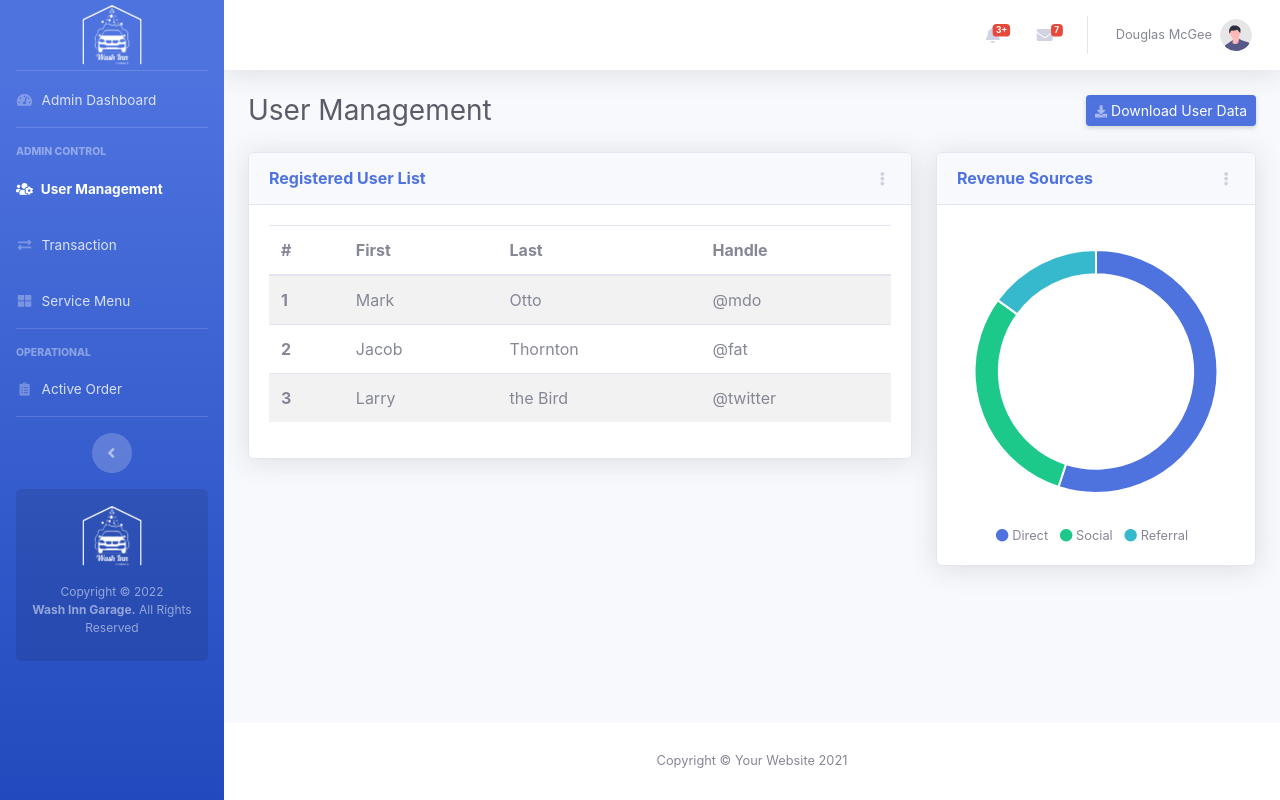
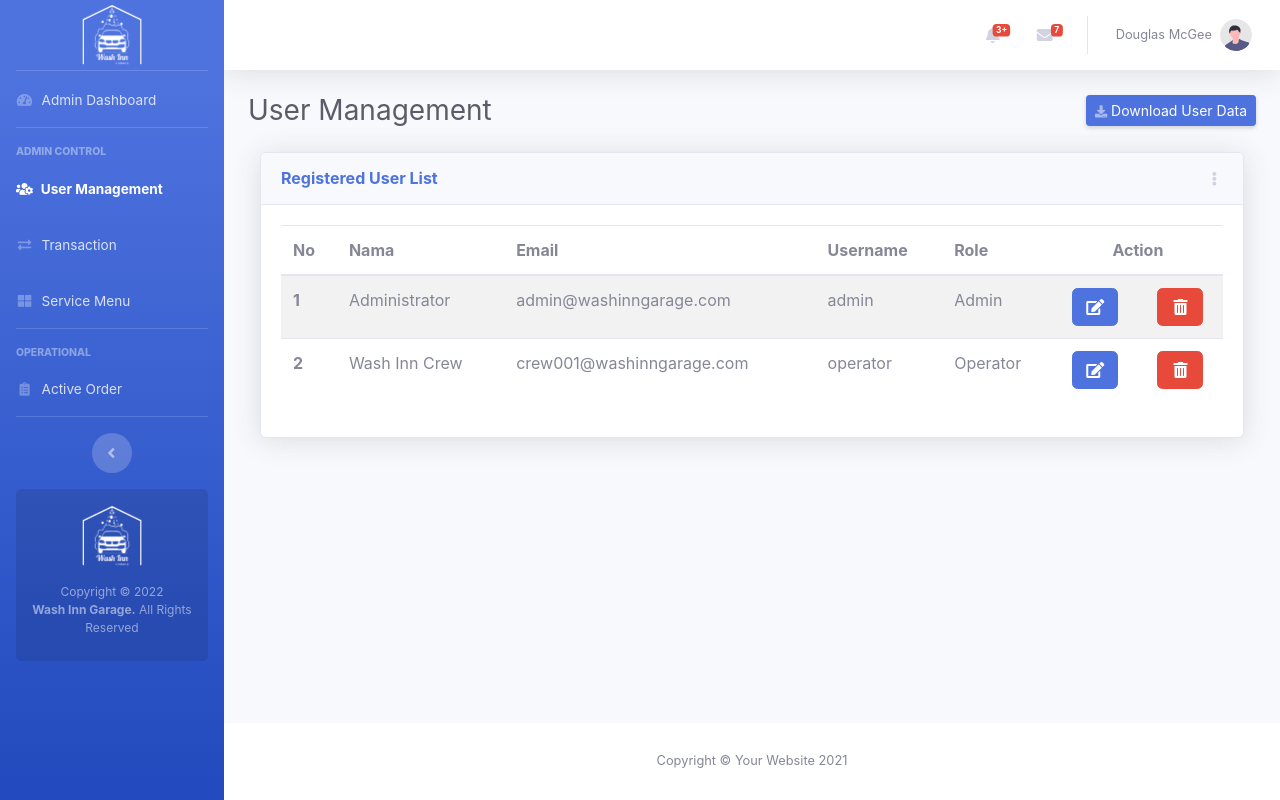
Before and after one commit to vkr16/WashInnGarage, a PHP site: page /admin/manage-user.php in a window 1280 px wide. Run offline with PHP 8.4, Linux system fonts and the light colour scheme; the visitor is signed in with stand-in values (Sample User, id 1); data comes from the database, SQL or seed files in the repository; data that the repository does not hold is empty.

Commit message:
User List View Added
User list view now working, also button delete beside the user detail now open a bs modal to confirm the deletion but it is not delete the user yet, the query not executed yet,

```diff
--- a/admin/admin-only.php
+++ b/admin/admin-only.php
@@ -11,4 +11,6 @@
 	header("Location: ".$home."/login.php");
 }
 
+	$current_user = $_SESSION['wig_user']
+
 ?>
--- a/admin/manage-user.php
+++ b/admin/manage-user.php
@@ -1,6 +1,11 @@
 <?php
 	require_once 'admin-only.php';
 	$activePageLvl=1;
+
+    // Get Data From DB For User List
+    $query_getUser = "SELECT * FROM users WHERE username != '$current_user'";
+    $execute_getUser = mysqli_query($link,$query_getUser);
+    $i = 1;
  ?>
 
 <!DOCTYPE html>
@@ -14,8 +19,9 @@
 	<link rel="stylesheet" type="text/css" href="<?=$assets?>/css/sb-admin-2.min.css">
 	<link href="<?=$assets?>/vendor/fontawesome-free/css/all.min.css" rel="stylesheet" type="text/css">
 
-	<!-- Datatables Needs -->
-	<link rel="stylesheet" type="text/css" href="<?=$assets?>/vendor/datatables/dataTables.bootstrap4.min.css">
+	 <!-- Custom styles for this page -->
+    <link href="<?=$assets?>/vendor/datatables/dataTables.bootstrap4.min.css" rel="stylesheet">
+
 
 </head>
 <body class="page-top">
@@ -47,10 +53,9 @@
 
                     <!-- Content Row -->
 
-                    <div class="row">
 
-                        <!-- Area Chart -->
-                        <div class="col-xl-8 col-lg-7">
+                    <!-- User Manager -->
+                    <div class="col-xl-12 col-lg-12">
                         <div class="card shadow mb-4">
                             <!-- Card Header - Dropdown -->
                             <div
@@ -77,82 +82,41 @@
                                     <canvas id="myAreaChart"></canvas>
                                 </div> -->
 
-                                    <table class="table table-striped" id="table-user">
+                                <table class="table table-striped">
                                   <thead>
                                     <tr>
-									      <th scope="col">#</th>
-									      <th scope="col">First</th>
-									      <th scope="col">Last</th>
-									      <th scope="col">Handle</th>
+                                      <th scope="col">No</th>
+                                      <th scope="col">Nama</th>
+                                      <th scope="col">Email</th>
+                                      <th scope="col">Username</th>
+                                      <th scope="col">Role</th>
+                                      <th colspan="2" class="text-center">Action</th>
                                     </tr>
                                   </thead>
                                   <tbody>
+
+                                    <?php while ($result_getUser = mysqli_fetch_assoc($execute_getUser)) { ?>
                                     <tr>
-									      <th scope="row">1</th>
-									      <td>Mark</td>
-									      <td>Otto</td>
-									      <td>@mdo</td>
+                                      <th scope="row"><?= $i ?></th>
+                                      <td><?= $result_getUser['fullname'] ?></td>
+                                      <td><?= $result_getUser['email'] ?></td>
+                                      <td><?= $result_getUser['username'] ?></td>
+                                      <td><?php echo $result_getUser['role']==0?"Admin":"Operator";  ?></td>
+                                      <td class="text-center"><a href="#edit<?= $result_getUser['id'] ?>" class="btn btn-primary"><i class="fas fa-edit fa-fw"></i></a></td>
+                                      <td class="text-center">
+                                        <button class="btn btn-danger" data-toggle="modal" onclick="del_conf('<?= $result_getUser['username'] ?>','<?= $result_getUser['id'] ?>')" data-target="#modalDeleteUser">
+                                            <i class="fas fa-trash-alt fa-fw"></i>
+                                        </button>
+                                      </td>
                                     </tr>
-									    <tr>
-									      <th scope="row">2</th>
-									      <td>Jacob</td>
-									      <td>Thornton</td>
-									      <td>@fat</td>
-									    </tr>
-									    <tr>
-									      <th scope="row">3</th>
-									      <td>Larry</td>
-									      <td>the Bird</td>
-									      <td>@twitter</td>
-									    </tr>
+                                    <?php $i++;} ?>
+
                                   </tbody>
                                 </table>
                             </div>
                         </div>
                     </div>
 
-                        <!-- Pie Chart -->
-                        <div class="col-xl-4 col-lg-5">
-                            <div class="card shadow mb-4">
-                                <!-- Card Header - Dropdown -->
-                                <div
-                                    class="card-header py-3 d-flex flex-row align-items-center justify-content-between">
-                                    <h6 class="m-0 font-weight-bold text-primary">Revenue Sources</h6>
-                                    <div class="dropdown no-arrow">
-                                        <a class="dropdown-toggle" href="#" role="button" id="dropdownMenuLink"
-                                            data-toggle="dropdown" aria-haspopup="true" aria-expanded="false">
-                                            <i class="fas fa-ellipsis-v fa-sm fa-fw text-gray-400"></i>
-                                        </a>
-                                        <div class="dropdown-menu dropdown-menu-right shadow animated--fade-in"
-                                            aria-labelledby="dropdownMenuLink">
-                                            <div class="dropdown-header">Dropdown Header:</div>
-                                            <a class="dropdown-item" href="#">Action</a>
-                                            <a class="dropdown-item" href="#">Another action</a>
-                                            <div class="dropdown-divider"></div>
-                                            <a class="dropdown-item" href="#">Something else here</a>
-                                        </div>
-                                    </div>
-                                </div>
-                                <!-- Card Body -->
-                                <div class="card-body">
-                                    <div class="chart-pie pt-4 pb-2">
-                                        <canvas id="myPieChart"></canvas>
-                                    </div>
-                                    <div class="mt-4 text-center small">
-                                        <span class="mr-2">
-                                            <i class="fas fa-circle text-primary"></i> Direct
-                                        </span>
-                                        <span class="mr-2">
-                                            <i class="fas fa-circle text-success"></i> Social
-                                        </span>
-                                        <span class="mr-2">
-                                            <i class="fas fa-circle text-info"></i> Referral
-                                        </span>
-                                    </div>
-                                </div>
-                            </div>
-                        </div>
-                    </div>
 
 
 
@@ -204,11 +168,56 @@
     </div>
 
 
+
+
+
+
+
+
+
+
+    <!-- MODAL DELETE USER -->
+    <div class="modal fade" id="modalDeleteUser" tabindex="-1" aria-labelledby="modalDeleteUserLabel" aria-hidden="true">
+      <div class="modal-dialog">
+        <div class="modal-content">
+          <div class="modal-header">
+            <h5 class="modal-title" id="modalDeleteUserLabel">Delete Confirmation</h5>
+            <button type="button" class="close" data-dismiss="modal" aria-label="Close">
+              <span aria-hidden="true">&times;</span>
+            </button>
+          </div>
+          <div class="modal-body">
+            <h5 class="disable-select">Please type <strong class="text-danger">DELETE/<span id="usernametodelete"></span></strong> to confirm.</h5>
+            <input type="text" onkeyup="equal_checker()" onchange="equal_checker()" name="deleteUser" class="form-control" id="usernameinputtodelete" placeholder="DELETE/ibrahim23">
+          </div>
+          <div class="modal-footer">
+            <button type="button" class="btn btn-secondary" data-dismiss="modal">Cancel</button>
+            <button disabled="true" type="button" class="btn btn-danger" id="btnDelete"><i class="fas fa-trash-alt fa-fw"></i>&nbsp; Delete User</button>
+          </div>
+        </div>
+      </div>
+    </div>
+
+    <!-- MODAL DETELE USER END -->
+
+
     <script type="text/javascript">
-    	$(document).ready( function () {
-		    $('table-user').DataTable();
-		} );
+
+        function del_conf(username, id){
+            document.getElementById("usernametodelete").innerHTML = username;
+            document.getElementById("usernameinputtodelete").placeholder = "DELETE/"+username;
+        }
+
+        function equal_checker(){
+            if (document.getElementById("usernameinputtodelete").value == "DELETE/"+document.getElementById("usernametodelete").innerHTML) {
+                document.getElementById("btnDelete").disabled = false;
+            }else{
+                document.getElementById("btnDelete").disabled = true;
+            }
+        }
+
     </script>
+
 
 	<!-- Bootstrap core JavaScript-->
     <script src="<?=$assets?>/vendor/jquery/jquery.min.js"></script>
@@ -220,13 +229,19 @@
     <!-- Custom scripts for all pages-->
     <script src="<?=$assets?>/js/sb-admin-2.min.js"></script>
 
-    <!-- Page level plugins -->
-    <script src="<?=$assets?>/vendor/chart.js/Chart.min.js"></script>
-
-    <!-- Page level custom scripts -->
-    <script src="<?=$assets?>/js/demo/chart-area-demo.js"></script>
-    <script src="<?=$assets?>/js/demo/chart-pie-demo.js"></script>
-
-
 </body>
 </html>
+
+<!-- =================================== -->
+<!--         CUSTOM CLASS CSS            -->
+<!-- =================================== -->
+
+<style type="text/css">
+.disable-select {
+    user-select: none; /* supported by Chrome and Opera */
+   -webkit-user-select: none; /* Safari */
+   -khtml-user-select: none; /* Konqueror HTML */
+   -moz-user-select: none; /* Firefox */
+   -ms-user-select: none; /* Internet Explorer/Edge */
+}
+</style>
--- a/admin/view-template/topbar.php
+++ b/admin/view-template/topbar.php
@@ -150,7 +150,7 @@
                                 </a>
                                 <a class="dropdown-item d-flex align-items-center" href="#">
                                     <div class="dropdown-list-image mr-3">
-                                        <img class="rounded-circle" src="<?=$assets?>/https://source.unsplash.com/Mv9hjnEUHR4/60x60"
+                                        <img class="rounded-circle" src="https://source.unsplash.com/Mv9hjnEUHR4/60x60"
                                             alt="...">
                                         <div class="status-indicator bg-success"></div>
                                     </div>
--- a/core/user.php
+++ b/core/user.php
@@ -53,5 +53,3 @@
 }
 
  ?>
-
- <!-- $2y$10$o.Pnh051BudSekKDe1tmM.9wE1j7dtUHftovikPH0wNK9DZ9/0noK -->
```
Also changed, not shown: admin/download-builder/user-data-download.php (added, +25 -0 lines). Lines whose indentation alone changed are shown as unchanged.
